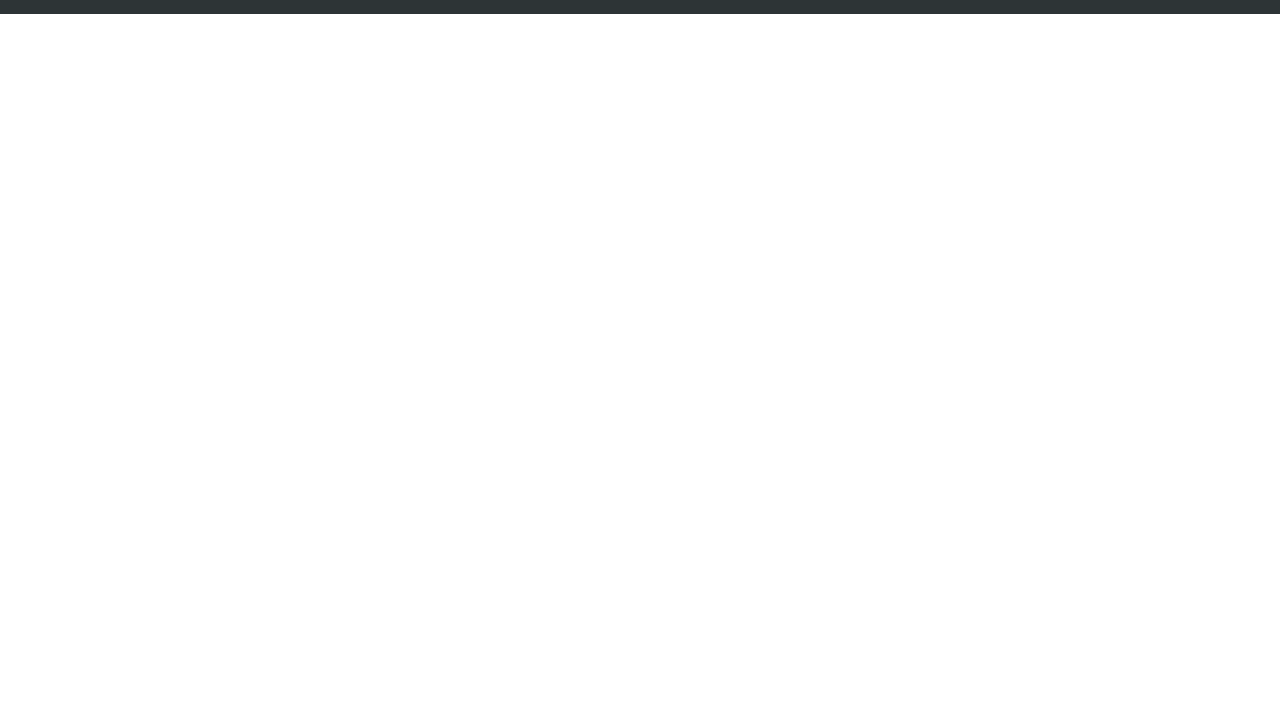
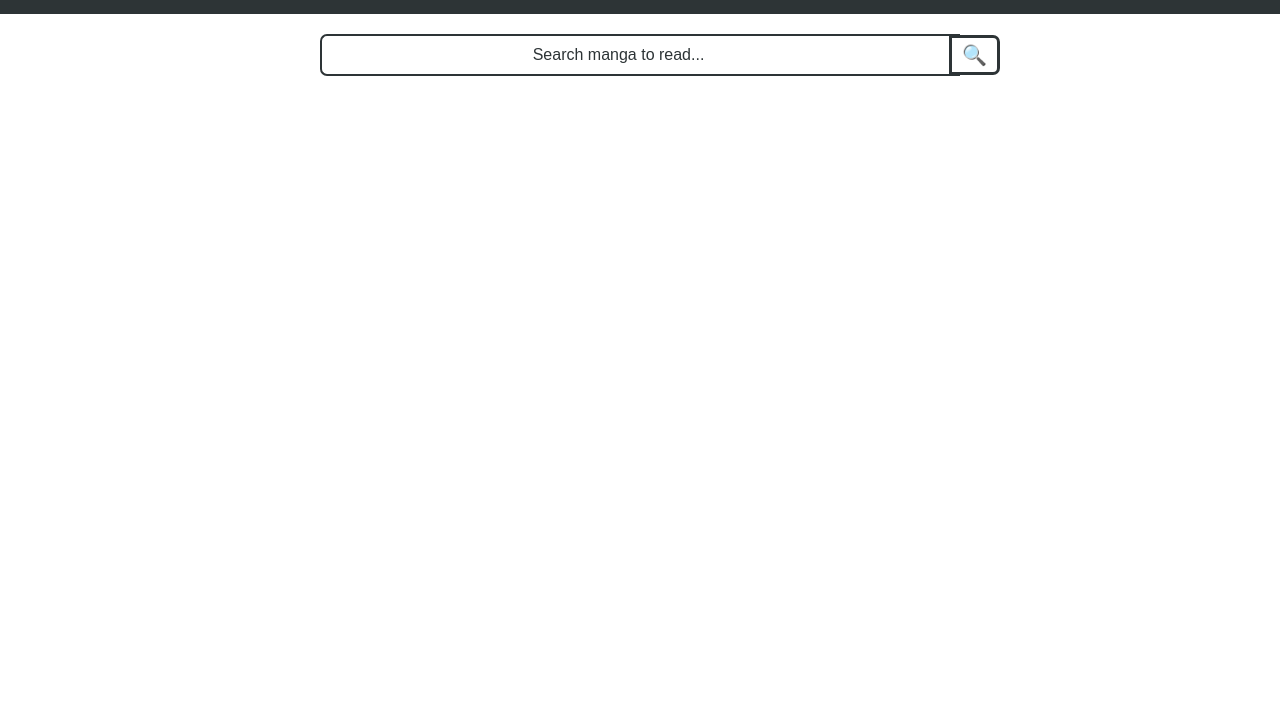
Before and after one commit to NikaIsaiashvili/MangaRead, a website: page index.html in a window 1280 px wide. Shown: the part 90-800 px from the top of the page. Drawn offline with Linux system fonts and the light colour scheme.

Commit message:
search container
added search container

```diff
--- a/index.html
+++ b/index.html
@@ -20,6 +20,15 @@
         <div class="toggle-circle" id="toggle" onclick="toggleMode()">🌙</div>
       </div>
     </header>
+
+    <div class="search-container">
+      <input
+        type="search"
+        id="searchInput"
+        placeholder="Search manga to read..."
+      />
+      <button class="search-btn">🔍</button>
+    </div>
   </body>
 
   <script type="module" src="script.js"></script>
--- a/styles.css
+++ b/styles.css
@@ -37,7 +37,6 @@ header {
   position: absolute;
   left: 50%;
   transform: translateX(-50%);
-  color: #b2bec3;
   font-size: 2rem;
   white-space: nowrap;
 }
@@ -81,3 +80,45 @@ body.dark .toggle-circle {
   background: #444;
   color: #fff;
 }
+
+.search-container {
+  display: flex;
+  justify-content: center;
+  align-items: center;
+  margin: 20px auto;
+  width: 50%;
+  position: relative;
+}
+
+#searchInput {
+  width: 100%;
+  padding: 10px 45px 10px 15px;
+  border: 2px solid #2d3436;
+  border-bottom-left-radius: 7px;
+  border-top-left-radius: 7px;
+  font-size: 1rem;
+  text-align: center;
+  border-right: none;
+  outline: none;
+}
+
+#searchInput::placeholder {
+  font-size: 1rem;
+  color: #2d3436;
+  text-align: center;
+}
+
+.search-btn {
+  position: absolute;
+  right: -40px;
+  top: 50%;
+  transform: translateY(-50%);
+  font-size: 20px;
+  border: none;
+  padding: 5px 10px;
+  cursor: pointer;
+  border: 3px solid #2d3436;
+  border-bottom-right-radius: 7px;
+  border-top-right-radius: 7px;
+  background-color: white;
+}
```
